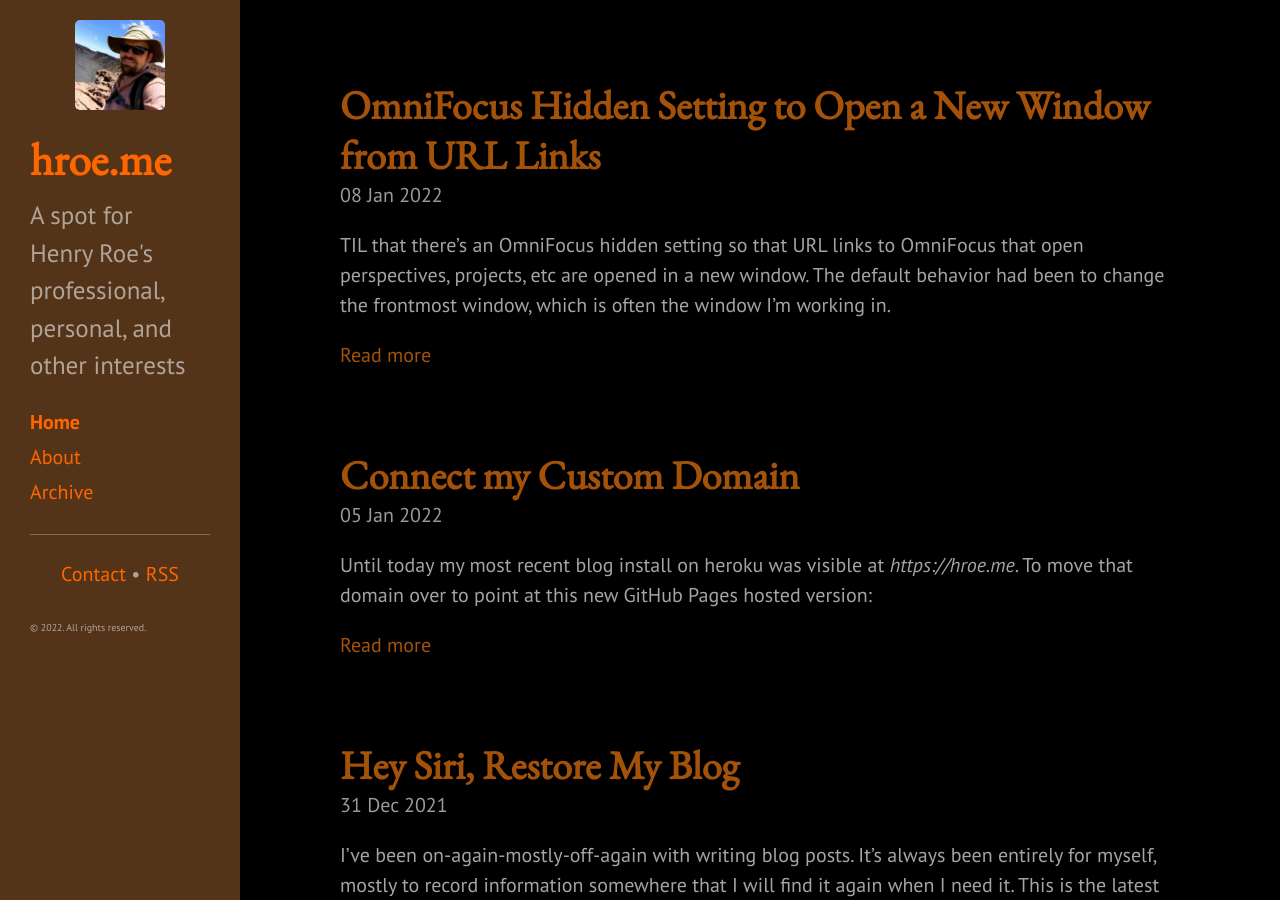
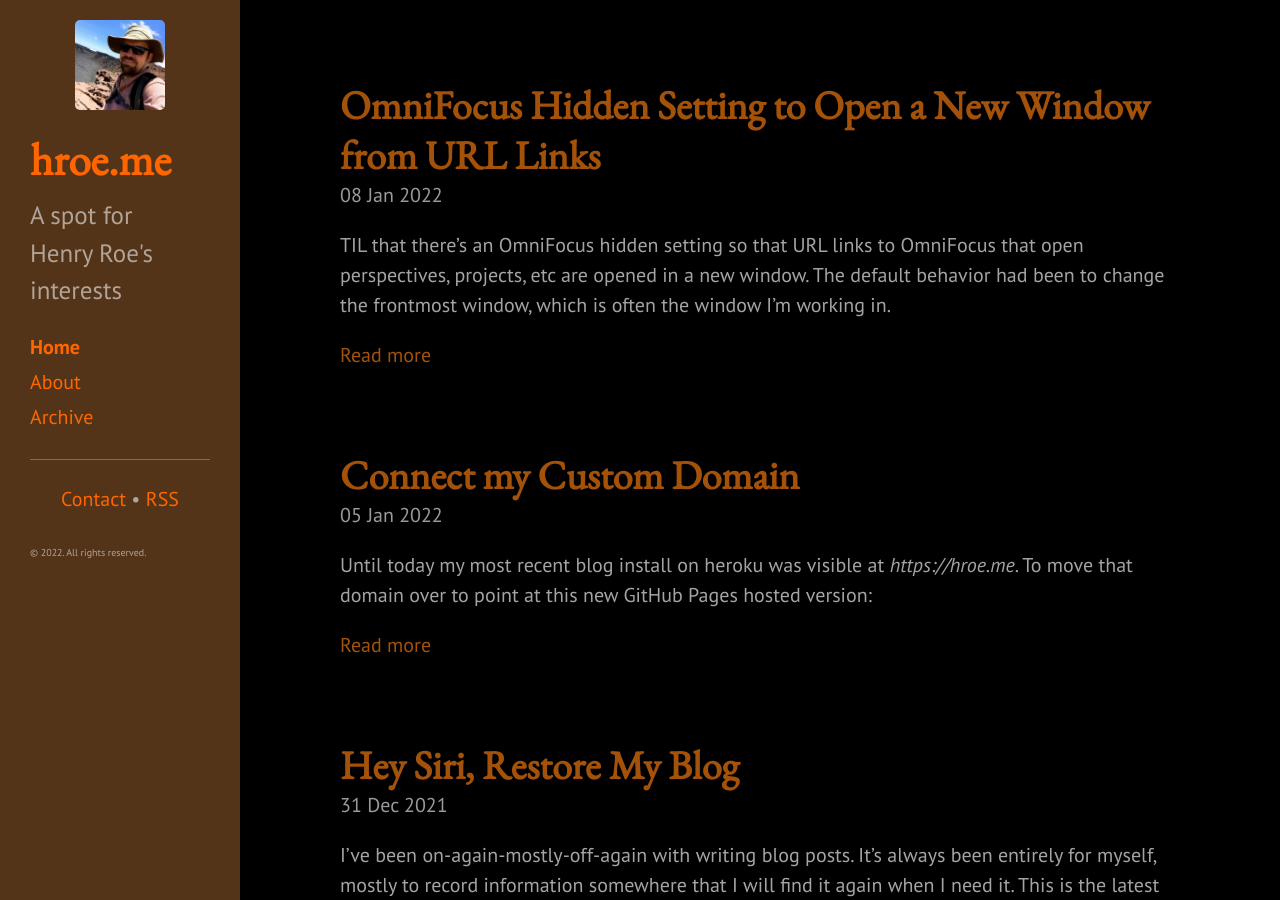
Before and after one commit to henryroe/henryroe.github.io, a Jekyll site: the page built from index.html, in a window 1280 px wide and 900 px high. Built offline with Jekyll 4.4.1, drawn with Linux system fonts in a browser that asks for light colours; the list of posts is cut into pages by our own code.

Commit message:
updated side bar

```diff
--- a/_config.yml
+++ b/_config.yml
@@ -6,7 +6,7 @@ remote_theme:     Robert-Zacchigna/BlackDoc
 # Setup
 title:            hroe.me
 tagline:          Henry Roe's spot on these interwebs
-description:      "A spot for<br>Henry Roe's<br>professional, personal, and other interests"
+description:      "A spot for<br>Henry Roe's<br>interests"
 url:              https://hroe.me
 baseurl:          "/"
                   # the optional subpath of your site, e.g. "/my-jekyll-site/"
```
